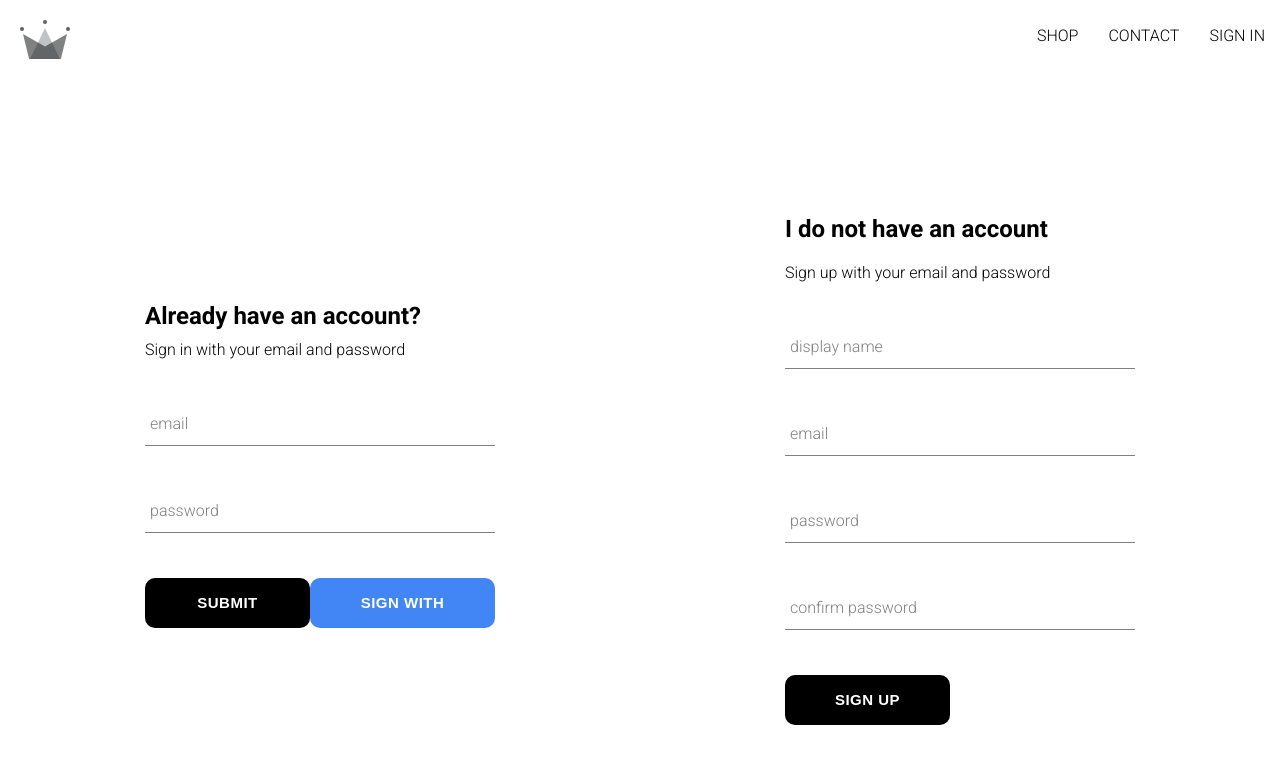
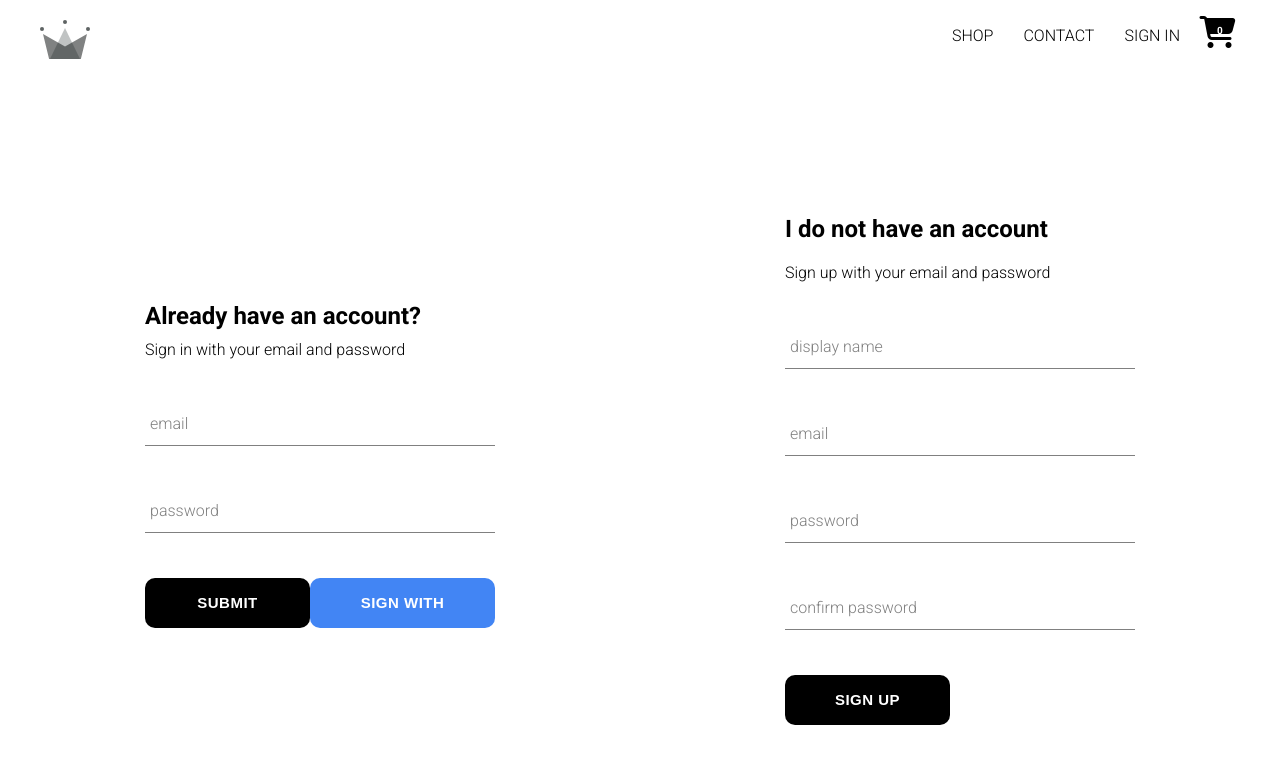
Before and after one commit to liyibass/E-commerce, a React (Create React App) app: page /sign in a window 1280 px wide. Shown: the top 764 px of the page. Built offline with nearby package versions, Linux system fonts and the light colour scheme; no server answers.

Commit message:
add cart button, and add cart dropdown menu with cartToggle flag from redux

```diff
--- a/public/index.html
+++ b/public/index.html
@@ -44,4 +44,8 @@
       To create a production bundle, use `npm run build` or `yarn build`.
     -->
   </body>
+  <script
+    src="https://kit.fontawesome.com/e525f9c95e.js"
+    crossorigin="anonymous"
+  ></script>
 </html>
--- /dev/null
+++ b/src/components/CartDropDown/CartDropDown.component.jsx
@@ -0,0 +1,14 @@
+import React, { Component } from "react";
+import "./CartDropDown.style.scss";
+import CustomButton from "../custom-button/custom-button.component";
+
+export default class CartDropDown extends Component {
+  render() {
+    return (
+      <div className="cart-dropdown">
+        <div className="cart-items"></div>
+        <CustomButton>CHECKOUT</CustomButton>
+      </div>
+    );
+  }
+}
--- /dev/null
+++ b/src/components/CartDropDown/CartDropDown.style.scss
@@ -0,0 +1,29 @@
+.cart-dropdown {
+  border: 1px solid black;
+  background-color: white;
+
+  position: absolute;
+  top: 80px;
+  right: 10px;
+  z-index: 5;
+
+  width: 240px;
+  height: 340px;
+
+  padding: 20px;
+
+  display: flex;
+  flex-direction: column;
+}
+
+.cart-items {
+  height: 240px;
+  // background-color: red;
+
+  display: flex;
+  flex-direction: column;
+  overflow: scroll;
+}
+button {
+  margin-top: auto;
+}
--- /dev/null
+++ b/src/components/CartIcon/CartIcon.component.jsx
@@ -0,0 +1,25 @@
+import React, { useEffect } from "react";
+import "./CartIcon.style.scss";
+import { connect } from "react-redux";
+import { toggleCartHidden } from "../../redux/cart/cart.action";
+
+function CartIcon({ cartHidden, toggleCartHidden }) {
+  return (
+    <div className="cart-icon" onClick={() => toggleCartHidden()}>
+      <i className="shopping-icon fas fa-shopping-cart fa-2x"></i>
+      <span className="item-count">0</span>
+    </div>
+  );
+}
+
+const mapStateToProps = (state) => {
+  return { cartHidden: state.cartToggle.cartHidden };
+};
+
+const mapDispatchToProps = (dispatch) => {
+  return {
+    toggleCartHidden: () => dispatch(toggleCartHidden()),
+  };
+};
+
+export default connect(mapStateToProps, mapDispatchToProps)(CartIcon);
--- /dev/null
+++ b/src/components/CartIcon/CartIcon.style.scss
@@ -0,0 +1,25 @@
+.cart-icon {
+  width: 45px;
+  height: 45px;
+  right: 20px;
+  top: -3px;
+  margin-left: 20px;
+  //   background-color: red;
+  position: relative;
+  display: flex;
+  align-items: center;
+  justify-content: center;
+  cursor: pointer;
+}
+
+.shopping-icon {
+}
+
+.item-count {
+  position: absolute;
+  font-size: 10px;
+  font-weight: bold;
+  bottom: 19px;
+  left: 22px;
+  color: white;
+}
--- a/src/components/header/header.component.jsx
+++ b/src/components/header/header.component.jsx
@@ -7,8 +7,10 @@ import { auth } from "../../firebase/firebase.utils";
 import { ReactComponent as Logo } from "../../asset/original.svg";
 
 import { connect } from "react-redux";
+import CartIcon from "../CartIcon/CartIcon.component";
+import CartDropDown from "../CartDropDown/CartDropDown.component";
 
-function Header({ currentUser }) {
+function Header({ currentUser, cartHidden }) {
   return (
     <div className="header">
       <Link className="logo-container" to="/">
@@ -33,7 +35,9 @@ function Header({ currentUser }) {
             SIGN IN
           </Link>
         )}
+        <CartIcon />
       </div>
+      {cartHidden ? null : <CartDropDown />}
     </div>
   );
 }
@@ -41,6 +45,7 @@ function Header({ currentUser }) {
 const mapStateToProps = (state) => {
   return {
     currentUser: state.user.currentUser,
+    cartHidden: state.cartToggle.cartHidden,
   };
 };
 
--- a/src/components/header/header.style.scss
+++ b/src/components/header/header.style.scss
@@ -1,9 +1,11 @@
 .header {
-  //   background: yellow;
+  // background: yellow;
   //   position: absolute;
 
   width: 100%;
   height: 70px;
+  padding-left: 20px;
+  padding-right: 20px;
 
   display: flex;
   flex-direction: row;
--- /dev/null
+++ b/src/redux/cart/cart.action.js
@@ -0,0 +1,5 @@
+import CartActionTypes from "./cart.types";
+
+export const toggleCartHidden = () => ({
+  type: CartActionTypes.TOGGLE_CART_HIDDEN,
+});
--- /dev/null
+++ b/src/redux/cart/cart.reducer.js
@@ -0,0 +1,17 @@
+import CartActionTypes from "./cart.types";
+
+const initialState = {
+  cartHidden: true,
+};
+
+const cartReducer = (state = initialState, action) => {
+  switch (action.type) {
+    case CartActionTypes.TOGGLE_CART_HIDDEN:
+      return { ...state, cartHidden: !state.cartHidden };
+
+    default:
+      return state;
+  }
+};
+
+export default cartReducer;
--- /dev/null
+++ b/src/redux/cart/cart.types.js
@@ -0,0 +1,5 @@
+const CartActionTypes = {
+  TOGGLE_CART_HIDDEN: "TOGGLE_CART_HIDDEN",
+};
+
+export default CartActionTypes;
--- a/src/redux/root-reducer.js
+++ b/src/redux/root-reducer.js
@@ -1,6 +1,8 @@
 import { combineReducers } from "redux";
 import userReducer from "./user/user.reducer";
+import cartReducer from "./cart/cart.reducer";
 
 export default combineReducers({
   user: userReducer,
+  cartToggle: cartReducer,
 });
```
Also changed, not shown: src/components/CartDropDown/inde.html (added).
